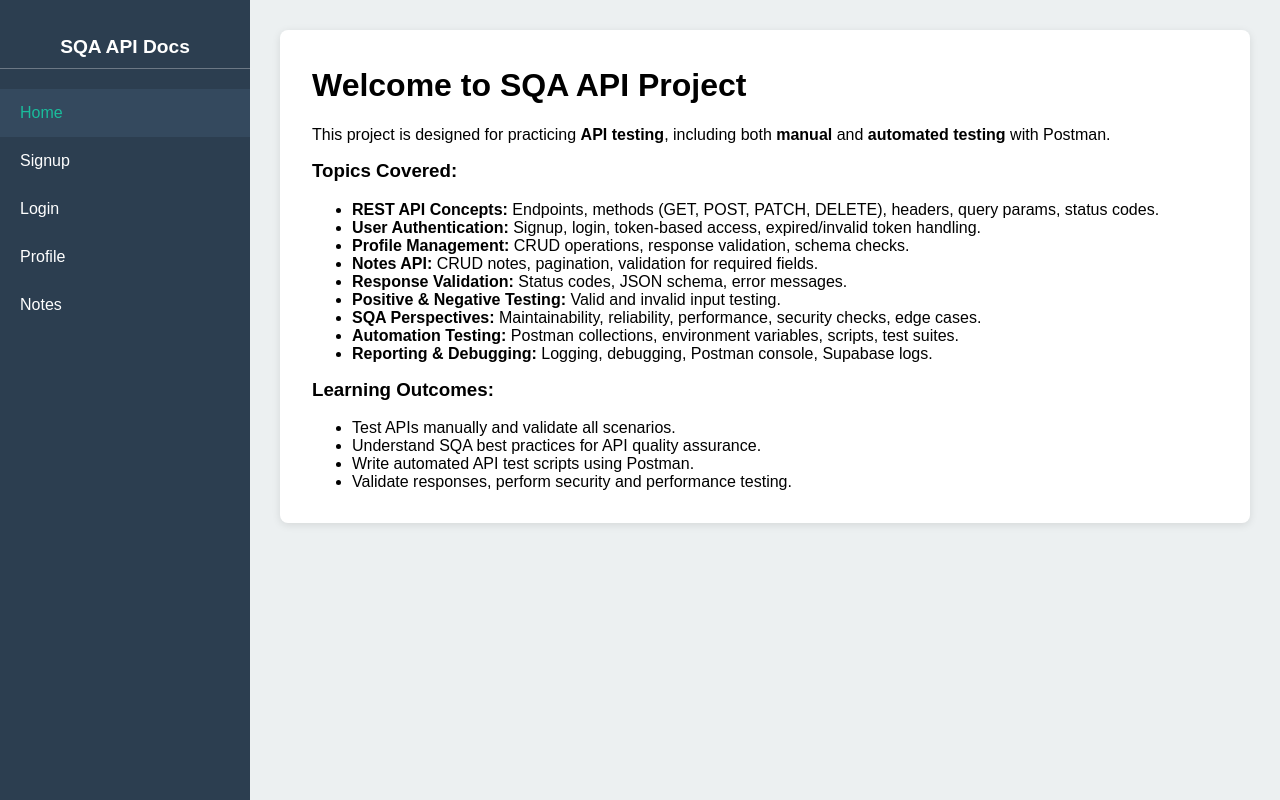
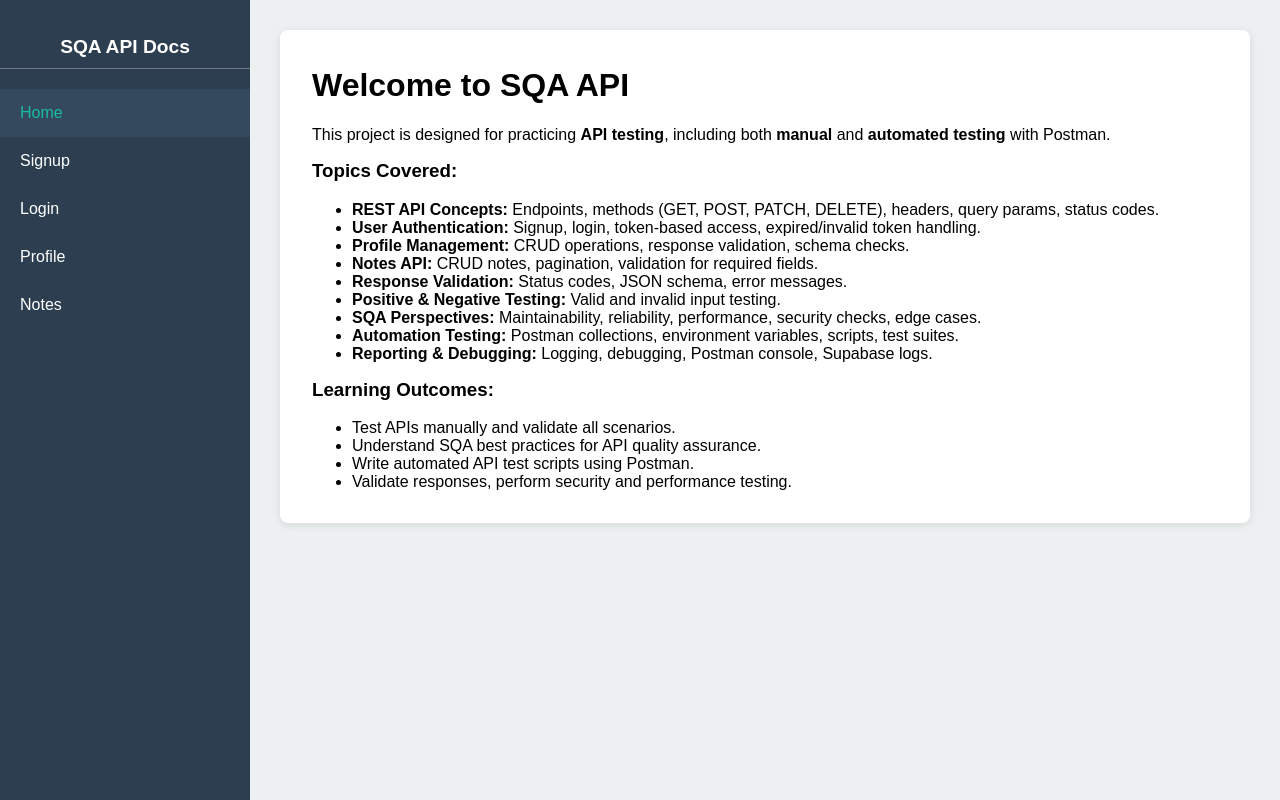
Before and after one commit to sharisroy/SQA_APIS, a Flask app: page / in a window 1280 px wide. Run offline with Flask 2, Linux system fonts and the light colour scheme.

Commit message:
remove project from header

```diff
--- a/templates/index.html
+++ b/templates/index.html
@@ -120,7 +120,7 @@
 <div class="content">
     <!-- Home -->
     <div class="card section" id="home">
-        <h1>Welcome to SQA API Project</h1>
+        <h1>Welcome to SQA API</h1>
         <p>This project is designed for practicing <strong>API testing</strong>, including both <strong>manual</strong> and <strong>automated testing</strong> with Postman.</p>
 
         <h3>Topics Covered:</h3>
```
